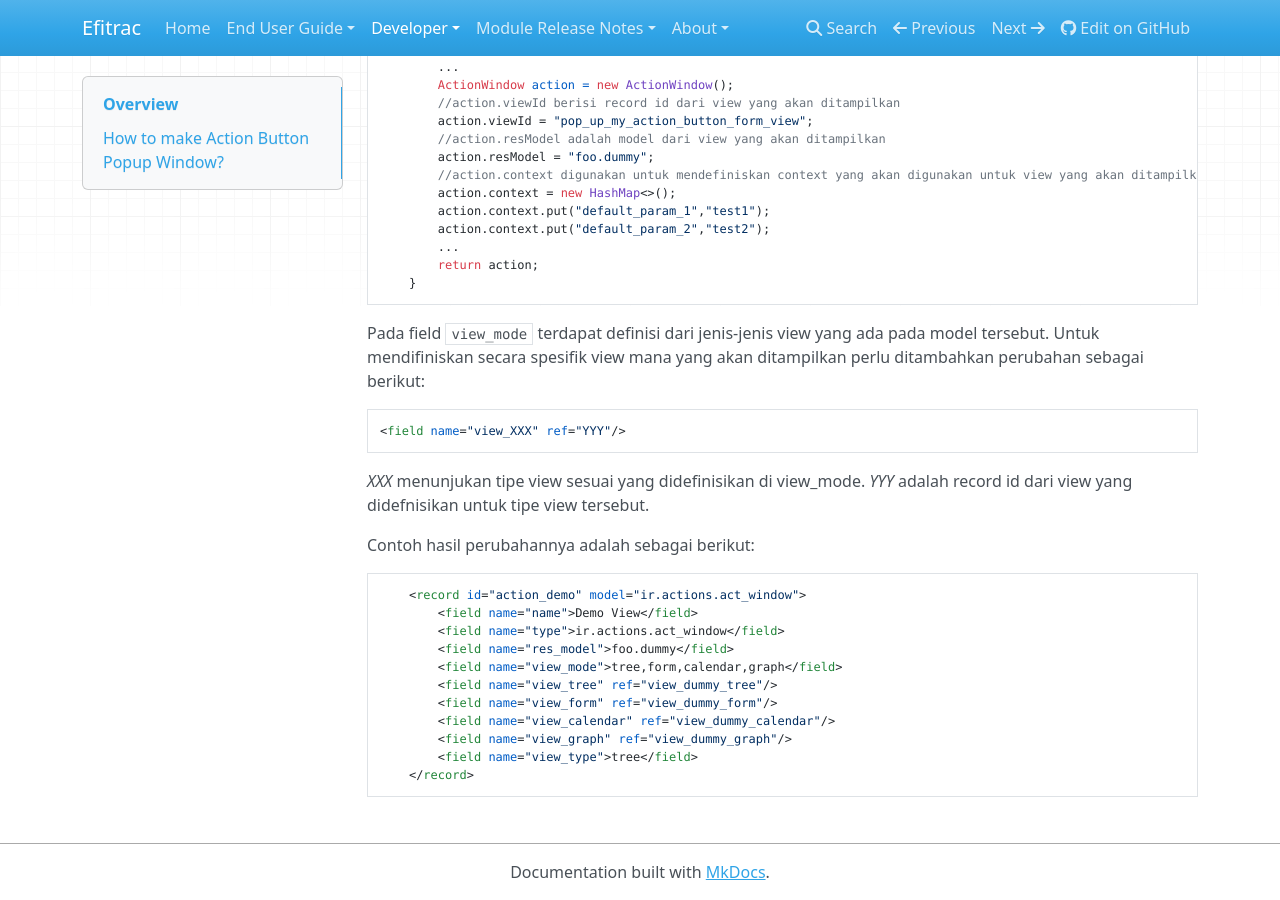
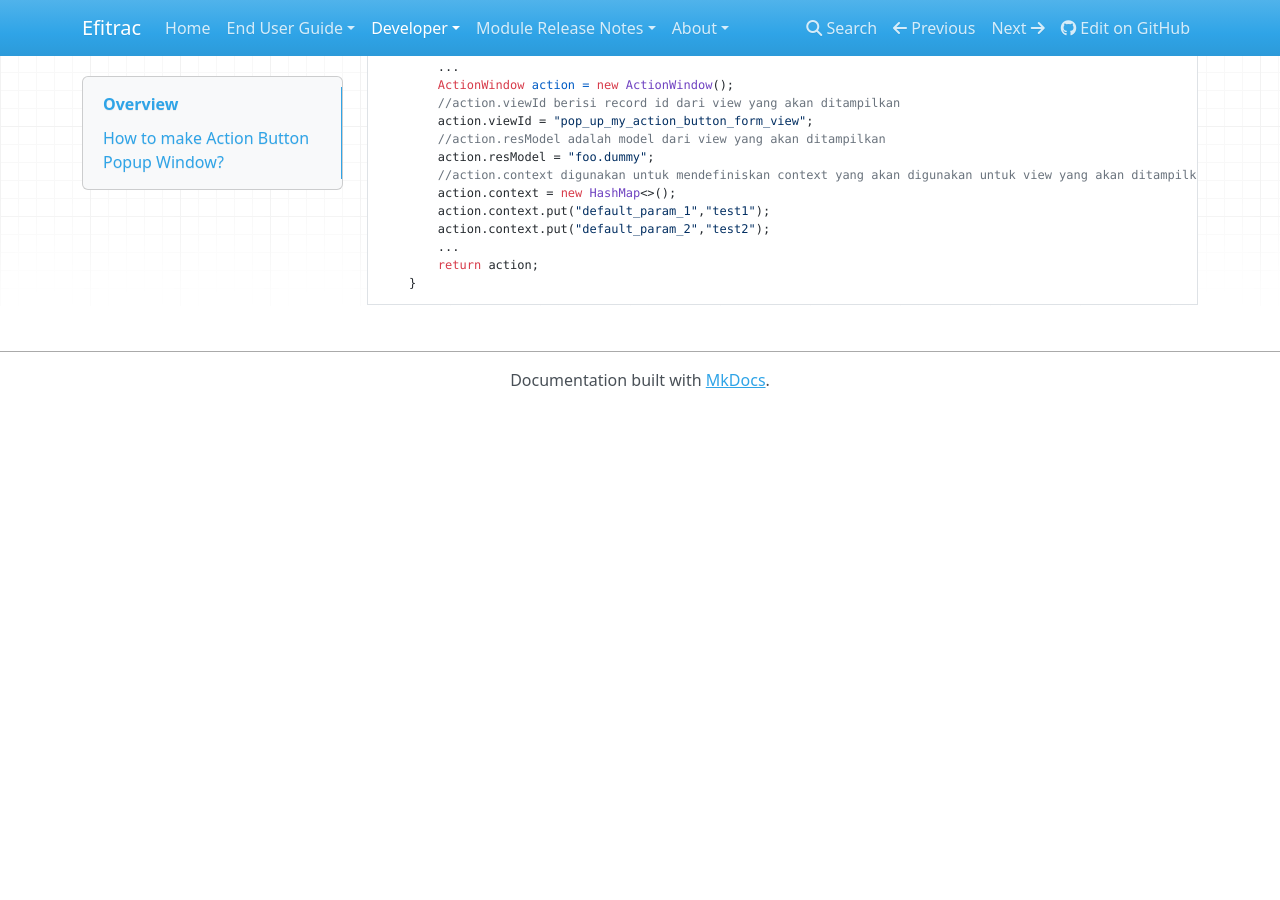
Before and after one commit to ianyulianto/efitrac-wiki, an MkDocs documentation site: the page built from docs/developer/action-button/popup-window.md, in a window 1280 px wide and 900 px high, scrolled down 728 px. Built offline with MkDocs 1.6.1, drawn with Linux system fonts in a browser that asks for light colours; nearby versions of some CDN libraries; old or Windows-style settings are respelled for this version of MkDocs; after the commit the page ends 1136 px from its top, so only the background shows below that.

Commit message:
ketinggalan

````diff
--- a/docs/developer/action-button/popup-window.md
+++ b/docs/developer/action-button/popup-window.md
@@ -47,36 +47,3 @@ Isi dari function tersebut adalah sebagai berikut:
 		return action;
 	}
 ```
-
-
-
-
-
-
-
-
-Pada field `view_mode` terdapat definisi dari jenis-jenis view yang ada pada model tersebut.
-Untuk mendifiniskan secara spesifik view mana yang akan ditampilkan perlu ditambahkan perubahan sebagai berikut:
-
-```xml
-<field name="view_XXX" ref="YYY"/>
-```
-
-*XXX*  menunjukan tipe view sesuai yang didefinisikan di view_mode.
-*YYY* adalah record id dari view yang didefnisikan untuk tipe view tersebut.
-
-Contoh hasil perubahannya adalah sebagai berikut:
-
-```xml
-	<record id="action_demo" model="ir.actions.act_window">
-		<field name="name">Demo View</field>
-		<field name="type">ir.actions.act_window</field>
-		<field name="res_model">foo.dummy</field>
-		<field name="view_mode">tree,form,calendar,graph</field>
-		<field name="view_tree" ref="view_dummy_tree"/>
-		<field name="view_form" ref="view_dummy_form"/>
-		<field name="view_calendar" ref="view_dummy_calendar"/>
-		<field name="view_graph" ref="view_dummy_graph"/>
-		<field name="view_type">tree</field>
-	</record>
-```
````
